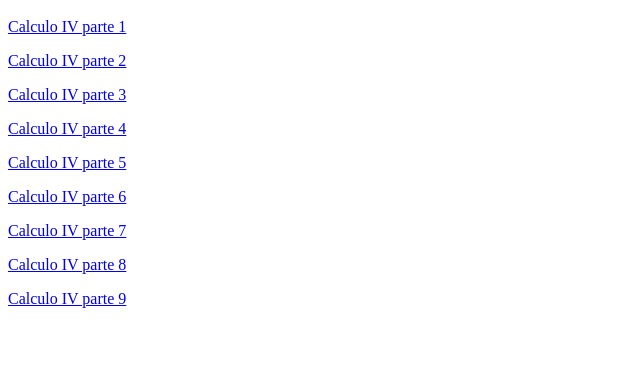
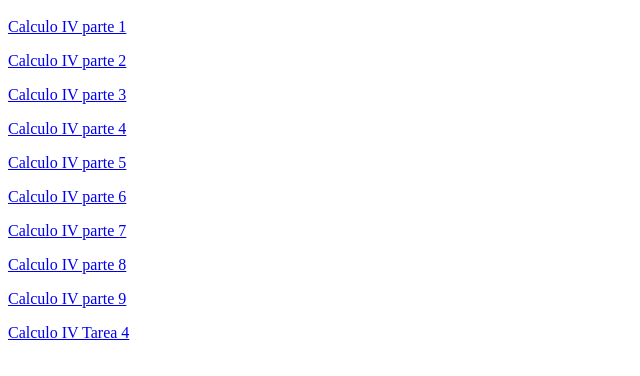
Before and after one commit to osrrush/Escuela, a plain HTML site: page index.html in a window 1280 px wide. Shown: the part 214-590 px from the top of the page, without its empty margins (0-640 px from the left). Drawn offline with Linux system fonts and the light colour scheme.

Commit message:
Update index.html

```diff
--- a/index.html
+++ b/index.html
@@ -20,6 +20,7 @@
       <p><a href="calculo iv 7.pdf">Calculo IV parte 7</a></p>
       <p><a href="calculo iv 8.pdf">Calculo IV parte 8</a></p>
       <p><a href="calculo iv 9.pdf">Calculo IV parte 9</a></p>
+      <p><a href="tarea_4_calculo.pdf">Calculo IV Tarea 4</a></p>
     </div>
   </body>
 </html>
```
